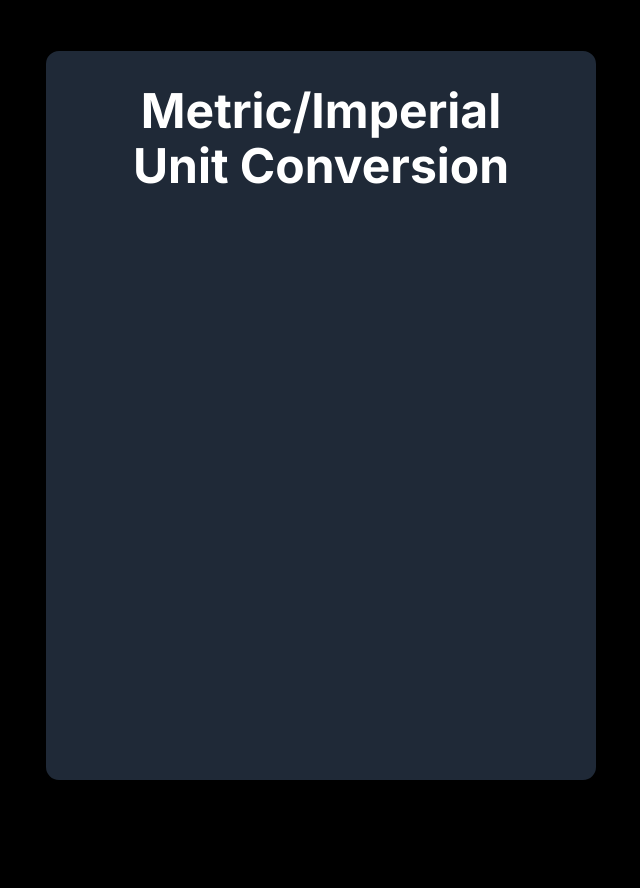
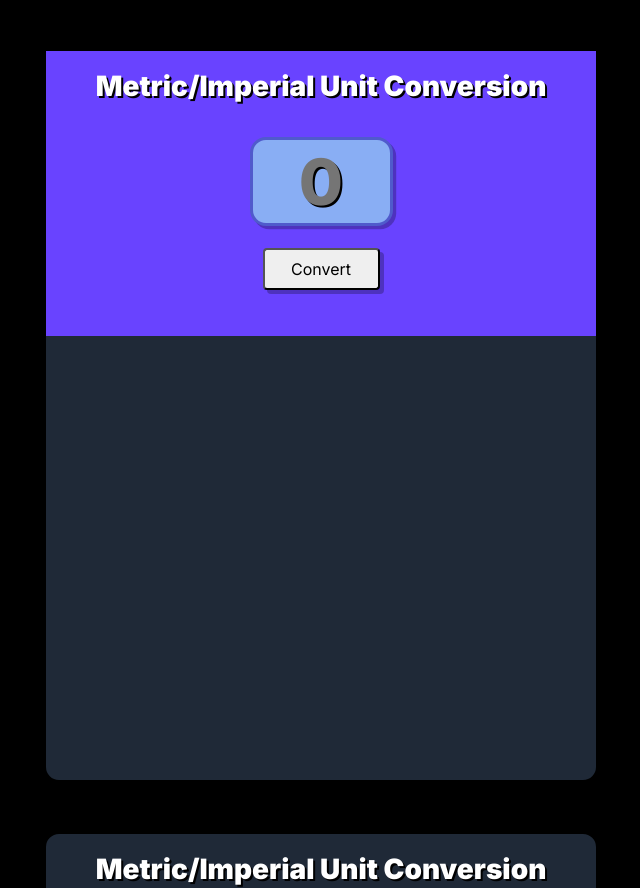
Before and after one commit to ricisonthelake/unit-converter, a plain HTML site: page index.html in a window 1280 px wide. Shown: the top 888 px of the page, without its empty margins (319-959 px from the left). Before the commit the page ends 831 px from the top, so only its background shows below. Drawn offline with nearby package versions, Linux system fonts and the light colour scheme; files whose address does not match are found by name.

Commit message:
early commit

```diff
--- a/css/index.css
+++ b/css/index.css
@@ -20,14 +20,40 @@ body {
     color: white
 }
 
-h1 {
-    font-size: 2rem;
+header {
+    display: flex;
+    flex-direction: column;
+    align-items: center;
+    height: 285px;
+    background-color: #6943FF;
 }
 
+h1 {
+    font-size: 28px;
+    font-weight: 900;
+    text-shadow: 2px 2px #000;
+}
 
+#number-to-convert {
+    width: 117px;
+    height: 83px;
+    margin: .25em auto .35em;
+    padding: 0 10px;
+    text-align: center;
+    background: rgb(137, 174, 244);
+    border: 3px solid rgba(30, 15, 169, 0.523);
+    border-radius: 0.25em;
+    color: white;
+    font-size: 4rem;
+    font-weight: 800;
+    text-shadow: 2px 2px #000;
+    box-shadow: 0.05em 0.05em #00000041;
+}
 
-@media (min-width: 481px) {
-    h1 {
-        font-size: 3rem;
-    }
+#convert-button {
+    width: 117px;
+    height: 42px;
+    border-radius: 0.25em;
+    box-shadow: 0.25em 0.25em #00000041;
+
 }
--- a/index.html
+++ b/index.html
@@ -14,7 +14,15 @@
 
 <body>
     <div class="container">
-        <h1>Metric/Imperial<br>Unit Conversion</h1>
+        <header>
+            <h1>Metric/Imperial Unit Conversion</h1>
+            <input type="text" id="number-to-convert" placeholder="0">
+            <button id="convert-button" name="convert-button">Convert</button>
+        </header>
+
+    </div>
+    <div class="container">
+        <h1>Metric/Imperial Unit Conversion</h1>
     </div>
     <script src="index.js"></script>
 </body>
--- a/js/index.js
+++ b/js/index.js
@@ -1,5 +1,6 @@
-/*
-1 meter = 3.281 feet
-1 liter = 0.264 gallon
-1 kilogram = 2.204 pound
-*/
+const meterToFeet = 3.281
+const litreToGallon = 0.264
+const lilogramToPound = 2.204
+const convertBtn = document.getElementById("convert-btn")
+let numberToConvertEl = document.getElementById("number-to-convert")
+let
```
